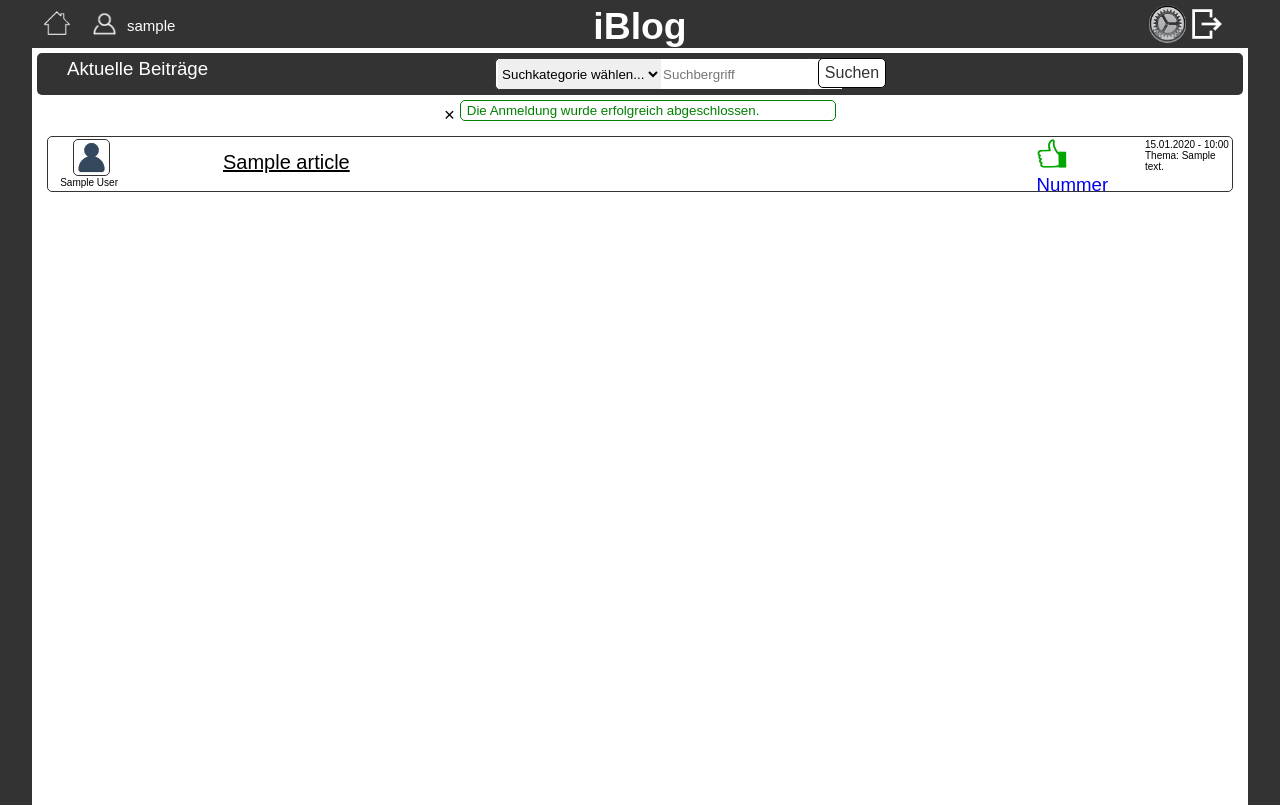
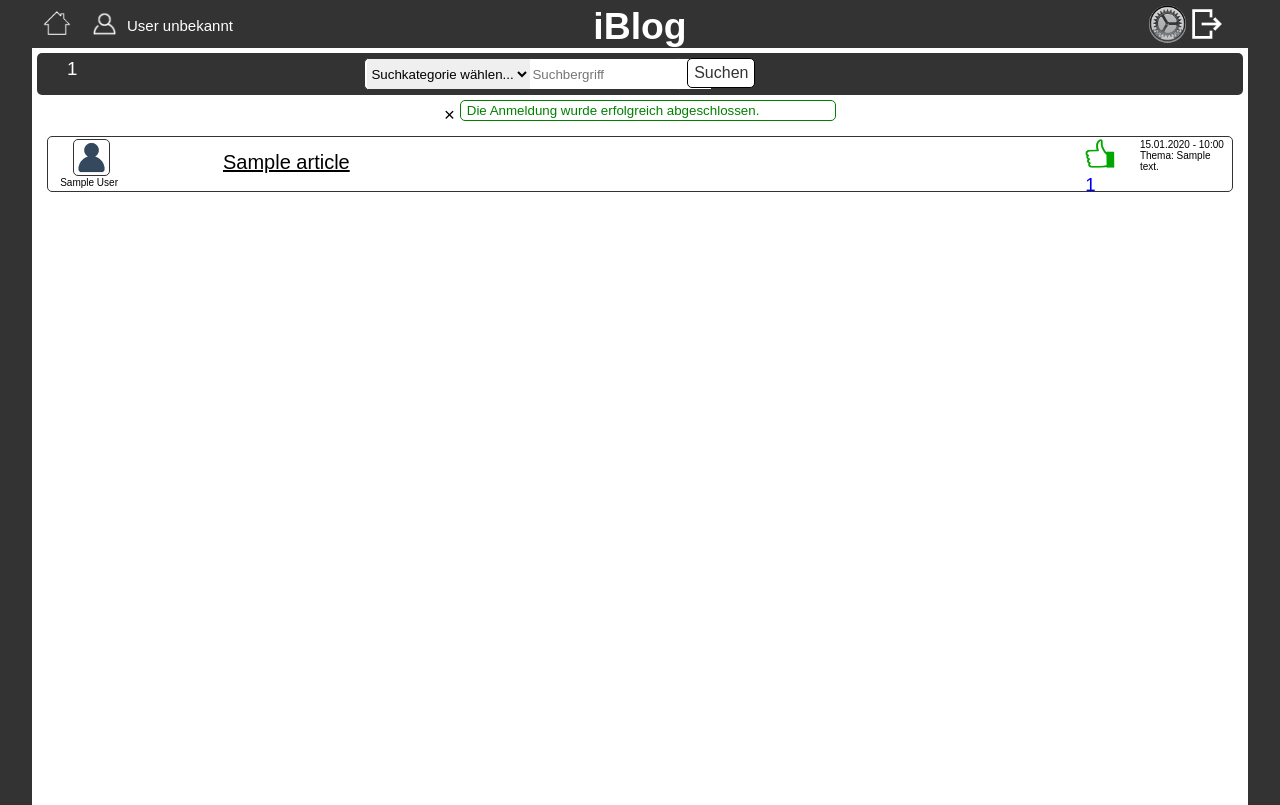
Before and after one commit to Hopperexekution/iBlog, a PHP site: page /index.php?home=1 in a window 1280 px wide. Run offline with PHP 8.4, Linux system fonts and the light colour scheme; the visitor is signed in with stand-in values (Sample User, id 1); tables that the repository leaves empty or names only in its code hold one stand-in row (values such as "Sample post").

Commit message:
suche und like

```diff
--- a/classes/Article.php
+++ b/classes/Article.php
@@ -114,6 +114,90 @@
           return false;
       }
 
+    }
+    public static function searchTitle($title){
+      global $dbh;
+      $stmt = $dbh->prepare("SELECT article.id, article.title, article.user_id, article.date, theme.description FROM theme left join theme_article on theme.id = theme_article.theme_id
+ left join article on article.id = theme_article.article_id WHERE article.title LIKE :title ORDER BY date DESC");
+      $stmt->execute(array(
+        'title' => '%'.$title.'%'
+      ));
+      return $stmt ->fetchAll(PDO::FETCH_ASSOC);
+
+  }
+    public static function searchUser($user){
+      global $dbh;
+
+      $stmt = $dbh->prepare("SELECT article.id, article.title, article.user_id, article.date, theme.description FROM theme left join theme_article on theme.id = theme_article.theme_id
+ left join article on article.id = theme_article.article_id left join user on article.user_id=user.id WHERE user.lastname LIKE :user OR user.firstname LIKE :user ORDER BY date DESC");
+      $stmt->execute(array(
+        'user' => '%'.$user.'%'
+      ));
+      return $stmt ->fetchAll(PDO::FETCH_ASSOC);
+
+  }
+  public static function searchTheme($theme){
+    global $dbh;
+
+    $stmt = $dbh->prepare("SELECT article.id, article.title, article.user_id, article.date, theme.description FROM theme left join theme_article on theme.id = theme_article.theme_id
+left join article on article.id = theme_article.article_id  WHERE theme.description LIKE :theme ORDER BY date DESC");
+    $stmt->execute(array(
+      'theme' => '%'.$theme.'%'
+    ));
+    return $stmt ->fetchAll(PDO::FETCH_ASSOC);
+
+}
+public static function searchAll($input){
+  global $dbh;
+
+  $stmt = $dbh->prepare("SELECT article.id, article.title, article.user_id, article.date, theme.description FROM theme left join theme_article on theme.id = theme_article.theme_id
+left join article on article.id = theme_article.article_id left join user on article.user_id=user.id WHERE user.lastname LIKE :input OR user.firstname LIKE :input OR theme.description LIKE :input OR article.title LIKE :input ORDER BY date DESC");
+  $stmt->execute(array(
+    'input' => '%'.$input.'%'
+  ));
+  return $stmt ->fetchAll(PDO::FETCH_ASSOC);
+
+}
+public static function like($user, $article){
+  global $dbh;
+  $stmt = $dbh->prepare("SELECT COUNT(*) FROM user_likes_article WHERE user_id=:user AND article_id=:article");
+  $stmt->execute(array(
+    'user'=>$user,
+    'article' => $article
+  ));
+  if($stmt->fetchColumn()==0){
+    $stmt = $dbh->prepare("INSERT INTO user_likes_article (user_id, article_id) VALUES (:user, :article)");
+    $stmt->execute(array(
+      'user'=>$user,
+      'article' => $article
+    ));
+  }
+}
+public static function getLikes($article){
+  global $dbh;
+  $stmt = $dbh->prepare("SELECT COUNT(*) FROM user_likes_article WHERE article_id=:article");
+  $stmt->execute(array(
+    'article' => $article
+  ));
+  return $stmt->fetchColumn();
+}
+public static function likeable($article, $user){
+  global $dbh;
+  $stmt = $dbh->prepare("SELECT COUNT(*) FROM article WHERE id=:article AND user_id =:user");
+  if($stmt->fetchColumn()==0){
+    $stmt = $dbh->prepare("SELECT COUNT(*) FROM user_likes_article WHERE user_id=:user AND article_id=:article");
+    $stmt->execute(array(
+      'user'=>$user,
+      'article' => $article
+    ));
+    if($stmt->fetchColumn()==0){
+      return true;
+    }else{
+      return false;
+    }
+  }else{
+    return false;
+  }
 }
 
 
--- a/classes/Session.php
+++ b/classes/Session.php
@@ -77,6 +77,12 @@
     public static function inputfalse(){
       return(isset($_SESSION['error_input']));
     }
+    public static function searched(){
+      return($_SESSION['search']);
+    }
+    public static function getArticleId(){
+      return($_SESSION['article_id']);
+    }
 
     public static function logout()
     {
@@ -151,7 +157,7 @@
     }
     public function changePassword($password, $password2){
       $_SESSION['password_change_tried']=true;
-      if($password == $password2){
+      if($password == $password2&&!empty($password)){
         global $dbh;
         $hash = password_hash($password, PASSWORD_DEFAULT);
         $stmt = $dbh->prepare("UPDATE user SET password=:password
--- a/templates/files.php
+++ b/templates/files.php
@@ -14,6 +14,10 @@
               <label id = "<?php echo $article['id'] ?>" class="nameUserArticle"><?php echo Session::getuserbyid($article['user_id']) ?></label>
           </div>
           <label class="titleLabel"><?php echo $article['title'] ?></label>
+          <div>
+              <img src="assets/images/like.jpg" class="likeImg">
+              <label><?php echo Article::getLikes($article['id'])?></label>
+          </div>
           <label class="dateLabel"><?php echo date("d.m.Y - H:i", strtotime($article['date']))?><br>Thema: <?php echo $article['description'] ?></label>
       </div>
       </a>
--- a/templates/layout.php
+++ b/templates/layout.php
@@ -14,10 +14,8 @@
              <a class="home" href="?home=1"><img src="assets/images/home.png"></a>
              <?php if (Session::authenticated()) : ?>
                  <img src="assets/images/user.png" class="userImgLogin">
-                 <label id="profilname" class="userLogin"></label>
-                 <script type="text/javascript">
-                     document.getElementById("profilname").innerHTML = "<?php echo $_SESSION['user']?>";
-                 </script>
+                 <label id="profilname" class="userLogin"><?php echo Session::getuserbyid(Session::getuserid())?></label>
+
                  <div class="tooltip">
                      <a class="logout" href="?logout=1"><img src="assets/images/logout.png"></a>
                      <span class="tooltiptext">Logout</span>
--- a/templates/start.php
+++ b/templates/start.php
@@ -1,23 +1,24 @@
 <link rel="stylesheet" href="assets/stylesheets/home.css">
 
-<form action="index.php" method="post" class="start">
+<form action="index.php?search" method="post" class="start" name="search">
     <div class="sideHeaderDiv">
-        <label class="sideHeader">Aktuelle Beiträge</label>
-
+        <label class="sideHeader" id="sideHeader" name ="sideHeader"><?php echo Session::searched()?></label>
         <div class="searchBar">
             <div class="searchDiv">
-                <select class="selectionBox" name="">
-                    <option value="kategorie" selected="kategorie">Suchkategorie wählen...</option>
-                    <option value="titel">Titel</option>
-                    <option value="benutzer">Benutzer</option>
-                    <option value="thema">Thema</option>
+                <select class="selectionBox" name="selectionBox">
+                    <option value="allen Kategorien" selected="kategorie">Suchkategorie wählen...</option>
+                    <option value="Titel">Titel</option>
+                    <option value="Benutzer">Benutzer</option>
+                    <option value="Thema">Thema</option>
                 </select>
-                <input class="inputSearch" type="search" name="name" placeholder="Suchbergriff">
+                <input class="inputSearch" type="search" name="inputSearch" placeholder="Suchbergriff">
             </div>
+
             <button>Suchen</button>
         </div>
     </div>
-
+</form>
+<form action="index.php" method="post" class="start">
     <?php if(Session::codecorrect() && Session::confirmationtried()) : ?>
         <div class="infoDiv">
             <span onclick="this.parentElement.style.display='none';">&times;</span>
@@ -39,7 +40,7 @@
             <label class="titleLabel"><?php echo $article['title'] ?></label>
             <div>
                 <img src="assets/images/like.jpg" class="likeImg">
-                <label>Nummer</label>
+                <label><?php echo Article::getLikes($article['id'])?></label>
             </div>
             <label class="dateLabel"><?php echo date("d.m.Y - H:i", strtotime($article['date']))?><br>Thema: <?php echo $article['description'] ?></label>
 
```
Also changed, not shown: public/index.php (+31 -0 lines), templates/article.php (+14 -10 lines).
